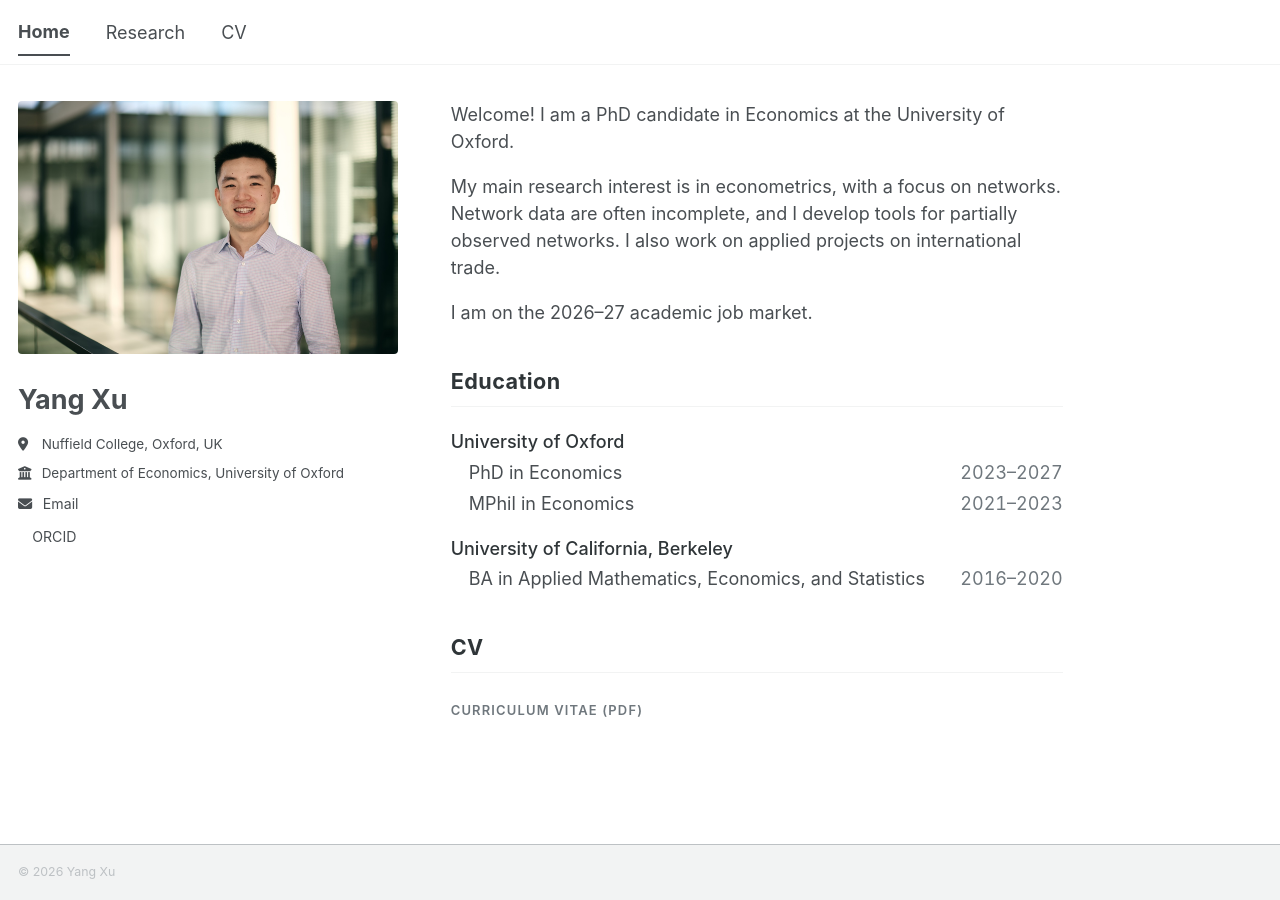
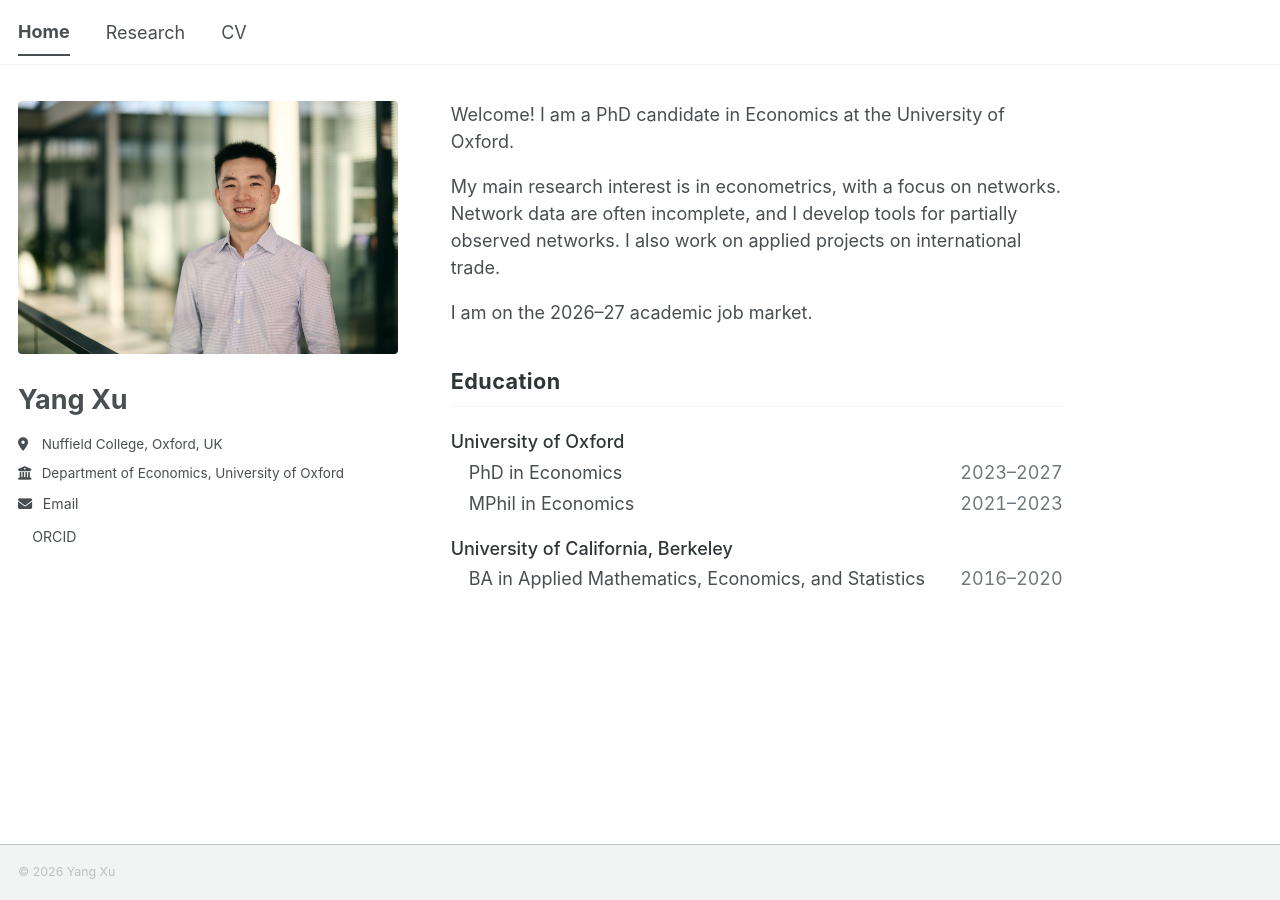
Before and after one commit to yang-xu-econ/yang-xu-econ.github.io, a Jekyll site: the page built from _pages/about.md, in a window 1280 px wide. Built offline with Jekyll 4.4.1, drawn with Linux system fonts in a browser that asks for light colours; a style sheet for code colours, icons or effects is not loaded; part of the change alters nothing that is shown.

Commit message:
Update about.md

```diff
--- a/_pages/about.md
+++ b/_pages/about.md
@@ -44,20 +44,6 @@ redirect_from:
     .edu { grid-template-columns: 1fr; row-gap: 0; }
     .edu-year { padding-left: 1em; margin-bottom: 0.3em; }
   }
-  .home-links { margin-top: 0; }
-  .home-toggle {
-    display: inline-block;
-    font-size: 0.72em;
-    font-weight: 600;
-    letter-spacing: 0.09em;
-    text-transform: uppercase;
-    color: #6f777d !important;
-    text-decoration: none !important;
-    border-bottom: 1px solid transparent;
-    padding-bottom: 1px;
-    transition: color 0.15s, border-color 0.15s;
-  }
-  .home-toggle:hover { color: #2f3538 !important; border-bottom-color: #2f3538; }
 </style>
 
 <div class="home-intro">
@@ -80,9 +66,3 @@ redirect_from:
   <div class="edu-degree">BA in Applied Mathematics, Economics, and Statistics</div>
   <div class="edu-year">2016–2020</div>
 </div>
-
-<h2 class="home-section">CV</h2>
-
-<div class="home-links">
-  <a href="/files/CV_Xu.pdf" class="home-toggle">Curriculum Vitae (PDF)</a>
-</div>
```
